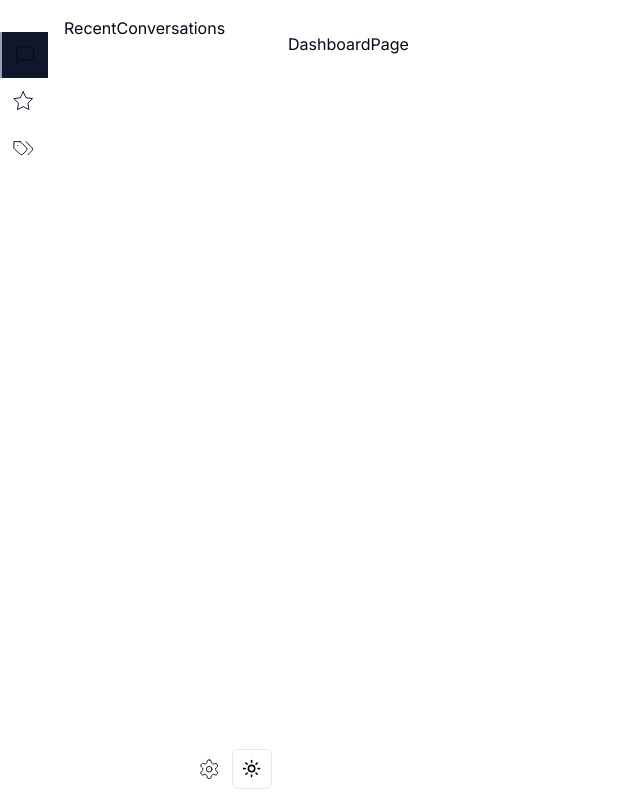
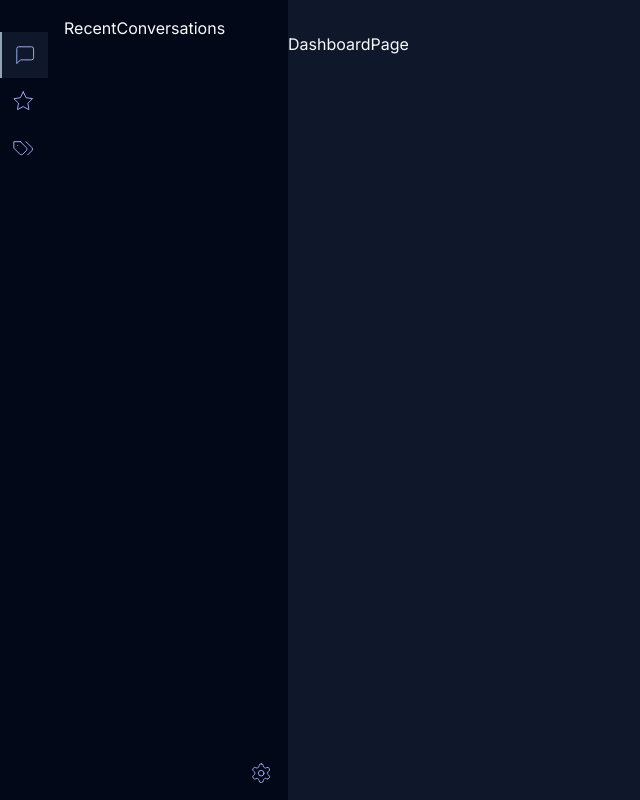
Before and after one commit to Jauharmuhammed/beyondgpt-ai-saas, a Next.js app: page / in a window 1280 px wide. Shown: the whole page, without its empty margins (0-640 px from the left). Built offline with nearby package versions, Linux system fonts and the light colour scheme.

Commit message:
theme toggle removed and set dark theme as default

```diff
--- a/app/(dashboard)/layout.tsx
+++ b/app/(dashboard)/layout.tsx
@@ -8,7 +8,7 @@ const DashboardLayout = ({ children }: { children: React.ReactNode }) => {
             <section className="hidden h-full md:flex md:fixed w-72">
                 <Sidebar />
             </section>
-            <section className="md:ms-72 dark:bg-slate-900 h-full">
+            <section className="md:ms-72 bg-slate-900 h-full">
                 <Navbar></Navbar>
                 {children}
             </section>
--- a/app/globals.css
+++ b/app/globals.css
@@ -10,38 +10,6 @@ body,
 
 @layer base {
     :root {
-        --background: 0 0% 100%;
-        --foreground: 222.2 84% 4.9%;
-
-        --card: 0 0% 100%;
-        --card-foreground: 222.2 84% 4.9%;
-
-        --popover: 0 0% 100%;
-        --popover-foreground: 222.2 84% 4.9%;
-
-        --primary: 222.2 47.4% 11.2%;
-        --primary-foreground: 210 40% 98%;
-
-        --secondary: 210 40% 96.1%;
-        --secondary-foreground: 222.2 47.4% 11.2%;
-
-        --muted: 210 40% 96.1%;
-        --muted-foreground: 215.4 16.3% 46.9%;
-
-        --accent: 210 40% 96.1%;
-        --accent-foreground: 222.2 47.4% 11.2%;
-
-        --destructive: 0 84.2% 60.2%;
-        --destructive-foreground: 210 40% 98%;
-
-        --border: 214.3 31.8% 91.4%;
-        --input: 214.3 31.8% 91.4%;
-        --ring: 222.2 84% 4.9%;
-
-        --radius: 0.5rem;
-    }
-
-    .dark {
         --background: 222.2 84% 4.9%;
         --foreground: 210 40% 98%;
 
@@ -69,6 +37,8 @@ body,
         --border: 217.2 32.6% 17.5%;
         --input: 217.2 32.6% 17.5%;
         --ring: 212.7 26.8% 83.9%;
+
+        --radius: 0.5rem;
     }
 }
 
--- a/app/layout.tsx
+++ b/app/layout.tsx
@@ -2,7 +2,6 @@ import "./globals.css";
 import type { Metadata } from "next";
 import { Inter } from "next/font/google";
 import { ClerkProvider } from "@clerk/nextjs";
-import { ThemeProvider } from "@/components/theme-provider";
 import { dark } from "@clerk/themes";
 
 const inter = Inter({ subsets: ["latin"] });
@@ -16,15 +15,7 @@ export default function RootLayout({ children }: { children: React.ReactNode })
     return (
         <ClerkProvider appearance={{ baseTheme: dark }}>
             <html lang="en">
-                <body className={inter.className}>
-                    <ThemeProvider
-                        attribute="class"
-                        defaultTheme="system"
-                        enableSystem
-                        disableTransitionOnChange>
-                        {children}
-                    </ThemeProvider>
-                </body>
+                <body className={inter.className}>{children}</body>
             </html>
         </ClerkProvider>
     );
--- a/components/sidbar.tsx
+++ b/components/sidbar.tsx
@@ -1,7 +1,6 @@
 "use client";
 
 import React, { useEffect, useState } from "react";
-import { ModeToggle } from "./theme-toggle";
 import { sidebarElements } from "@/data/sidebar";
 import { cn } from "@/lib/utils";
 import { Settings } from "lucide-react";
@@ -33,7 +32,7 @@ const Sidebar = () => {
                             onClick={() => setActive(obj.id)}
                             key={obj.id}
                             className={cn(
-                                "p-3 cursor-pointer hover:bg-slate-900 transtion duration-200",
+                                "p-3 cursor-pointer text-indigo-300 hover:bg-slate-900 transtion duration-200",
                                 {
                                     "bg-slate-900 border-l-2 border-l-slate-400": active === obj.id,
                                 }
@@ -44,15 +43,14 @@ const Sidebar = () => {
                 </div>
                 <div className="flex w-full flex-col p-4">{content}</div>
             </div>
-            <div className="flex px-4 py-2 justify-between items-center">
+            <div className="flex p-4 justify-between items-center">
                 <div className={cn("cursor-pointer w-full")}>
                     <UserButton showName afterSignOutUrl="/landing" />
                 </div>
                 <div className="flex items-center">
-                    <div className={cn("p-3 cursor-pointer")}>
+                    <div className={cn("cursor-pointer text-indigo-300")}>
                         <Settings strokeWidth={1} className="h-[1.4rem] w-[1.4rem]" />
                     </div>
-                    <ModeToggle />
                 </div>
             </div>
         </div>
--- a/components/theme-provider.tsx
+++ /dev/null
@@ -1,9 +0,0 @@
-"use client"
-
-import * as React from "react"
-import { ThemeProvider as NextThemesProvider } from "next-themes"
-import { type ThemeProviderProps } from "next-themes/dist/types"
-
-export function ThemeProvider({ children, ...props }: ThemeProviderProps) {
-  return <NextThemesProvider {...props}>{children}</NextThemesProvider>
-}
--- a/components/theme-toggle.tsx
+++ /dev/null
@@ -1,40 +0,0 @@
-"use client"
-
-import * as React from "react"
-import { Moon, Sun } from "lucide-react"
-import { useTheme } from "next-themes"
-
-import { Button } from "@/components/ui/button"
-import {
-  DropdownMenu,
-  DropdownMenuContent,
-  DropdownMenuItem,
-  DropdownMenuTrigger,
-} from "@/components/ui/dropdown-menu"
-
-export function ModeToggle() {
-  const { setTheme } = useTheme()
-
-  return (
-    <DropdownMenu>
-      <DropdownMenuTrigger asChild>
-        <Button variant="outline" size="icon">
-          <Sun className="h-[1.2rem] w-[1.2rem] rotate-0 scale-100 transition-all dark:-rotate-90 dark:scale-0" />
-          <Moon className="absolute h-[1.2rem] w-[1.2rem] rotate-90 scale-0 transition-all dark:rotate-0 dark:scale-100" />
-          <span className="sr-only">Toggle theme</span>
-        </Button>
-      </DropdownMenuTrigger>
-      <DropdownMenuContent side="right" align="end">
-        <DropdownMenuItem onClick={() => setTheme("light")}>
-          Light
-        </DropdownMenuItem>
-        <DropdownMenuItem onClick={() => setTheme("dark")}>
-          Dark
-        </DropdownMenuItem>
-        <DropdownMenuItem onClick={() => setTheme("system")}>
-          System
-        </DropdownMenuItem>
-      </DropdownMenuContent>
-    </DropdownMenu>
-  )
-}
```
